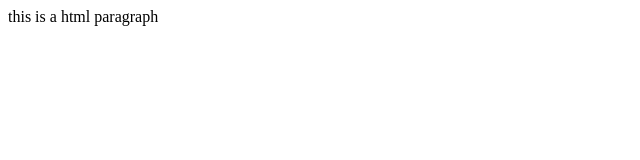
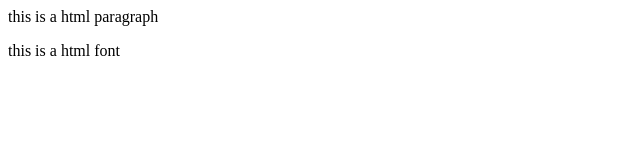
Before and after one commit to Shashikant1208/example, a plain HTML site: page index.html in a window 1280 px wide. Shown: the whole page, without its empty margins (0-640 px from the left). Drawn offline with Linux system fonts and the light colour scheme.

Commit message:
commit the text

```diff
--- a/index.html
+++ b/index.html
@@ -1 +1,2 @@
 <p>this is a html paragraph</p>
+<p>this is a html font</p>
```
